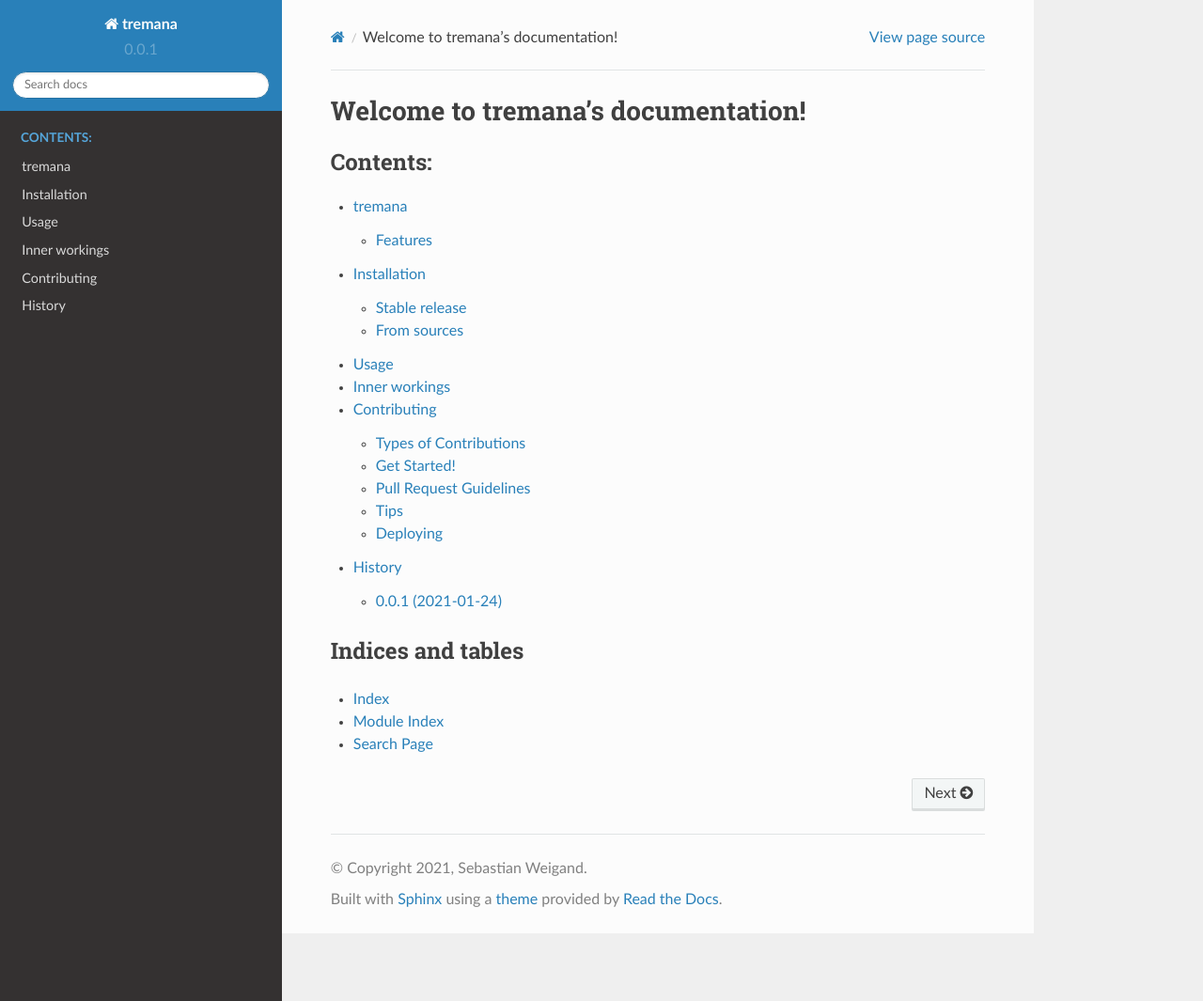
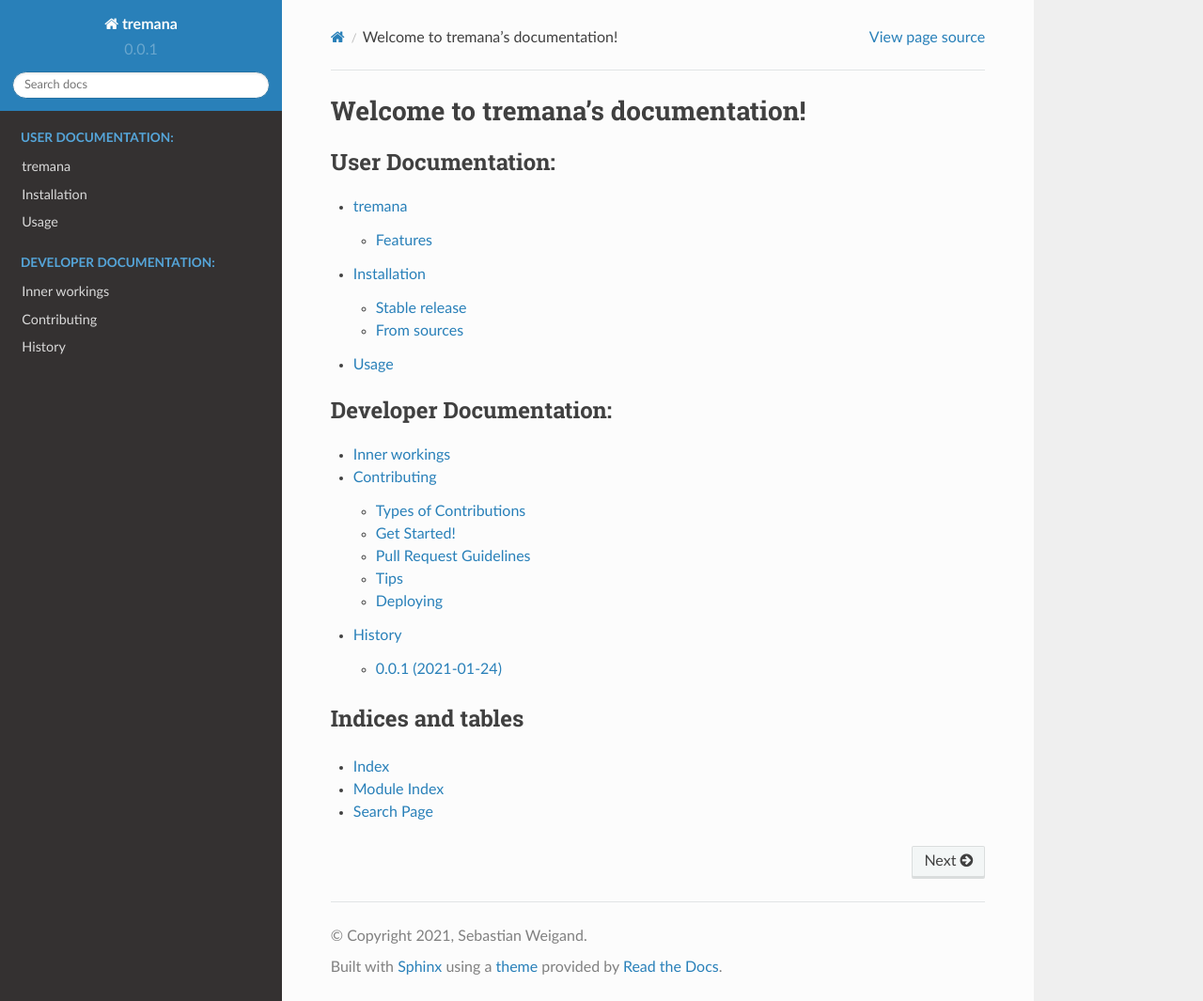
Before and after one commit to s-weigand/tremana, a Sphinx documentation site: the page built from docs/index.rst, in a window 1280 px wide and 1065 px high. Shown: the whole window at 94% size. Built offline with Sphinx 7.4.7 and the Read the Docs theme 2.0.0, drawn with Linux system fonts in a browser that asks for light colours.

Commit message:
Split docs into user and developer docs

```diff
--- a/docs/index.rst
+++ b/docs/index.rst
@@ -4,11 +4,16 @@ Welcome to tremana's documentation!
 
 .. toctree::
    :maxdepth: 2
-   :caption: Contents:
+   :caption: User Documentation:
 
    readme
    installation
    usage
+
+.. toctree::
+   :maxdepth: 2
+   :caption: Developer Documentation:
+
    api_docs
    contributing
    history
```
Also changed, not shown: docs/_static/interrogate_badge.svg.
